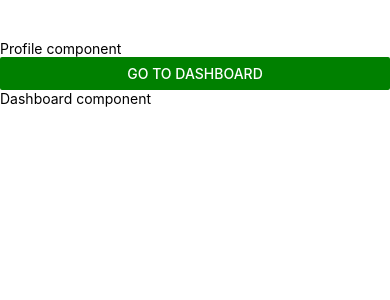
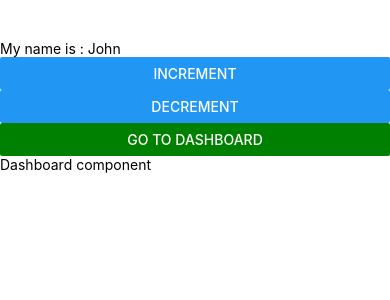
Before and after one commit to adnanDevelop/first-native-app, a React Native app: screen / in a window 390 px wide. Shown: the top 300 px of the page. Built offline with nearby package versions, Linux system fonts and the light colour scheme.

Commit message:
learned about states

```diff
--- a/components/Profile.jsx
+++ b/components/Profile.jsx
@@ -1,20 +1,28 @@
 import { StyleSheet, Text, View, Button } from "react-native";
-import React from "react";
+import React, { useState } from "react";
 
 const Profile = () => {
-  const onPress = (value) => {
-    console.log("Dashboard");
-    alert(`Hy my name is ${value}`);
-  };
+  const [name, setName] = useState("John");
+
+  console.log(name);
 
   return (
     <View>
-      <Text>Profile component</Text>
-      <Button
-        color="green"
-        title="Go to Dashboard"
-        onPress={() => onPress("Adnan")}
-      />
+      <Text>My name is : {name}</Text>
+      <View>
+        <Button
+          title="Increment"
+          onPress={() => {
+            if (name === "Adnan") {
+              setName("John");
+            } else {
+              setName("Adnan");
+            }
+          }}
+        />
+        <Button title="Decrement" />
+      </View>
+      <Button color="green" title="Go to Dashboard" />
     </View>
   );
 };
```
